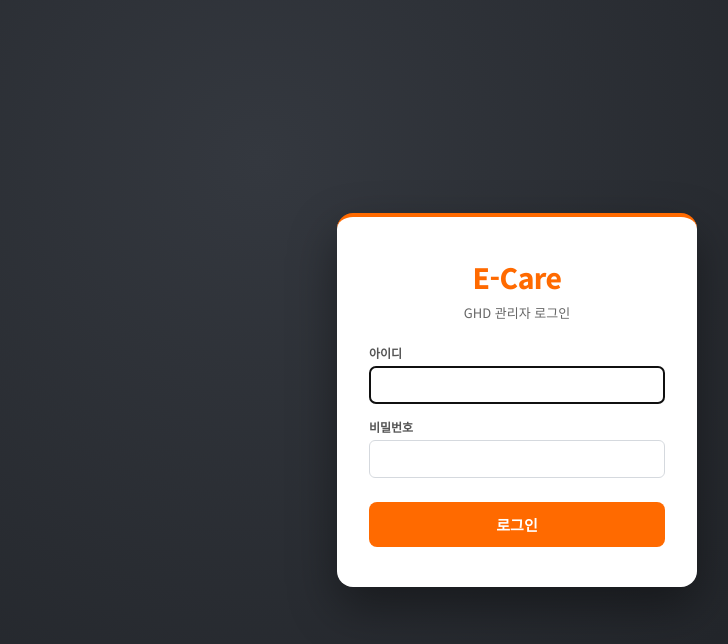
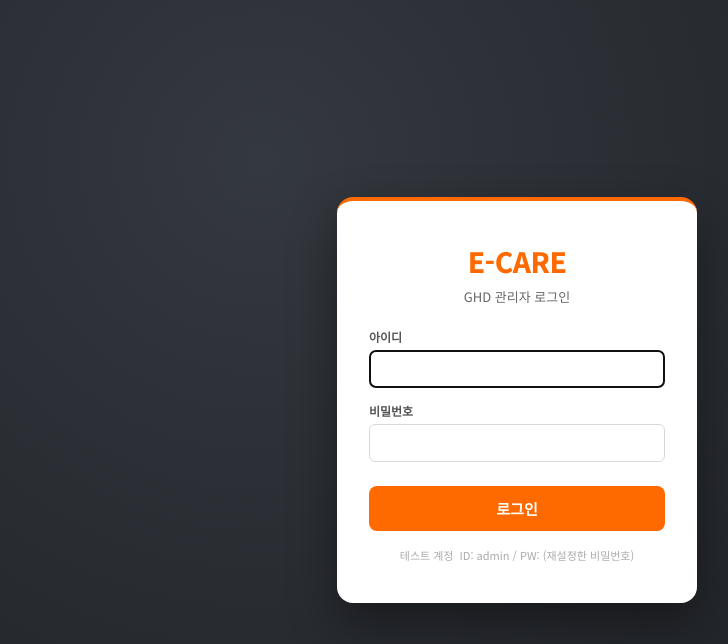
Before and after one commit to nadia0418-web/E-Care, a Flask app: page /login in a window 1280 px wide. Shown: the top 644 px of the page, without its empty margins (123-851 px from the left). Run offline with Flask 3, Linux system fonts and the light colour scheme.

Commit message:
Unify display branding to E-CARE and add test account hint on login
Change all user-visible "E-Care" text (page titles, sidebar logo,
topbar, login logo) to "E-CARE" per final brand naming. Code
identifiers, routes, and DB fields are untouched. Also add a small,
low-emphasis test account hint under the login button.

Co-Authored-By: Claude Sonnet 5 <noreply@anthropic.com>

```diff
--- a/app/static/css/style.css
+++ b/app/static/css/style.css
@@ -589,6 +589,13 @@ p {
     transform: translateY(-1px);
 }
 
+.login-hint {
+    text-align: center;
+    color: #aaa;
+    font-size: 11px;
+    margin: 16px 0 0;
+}
+
 /* ==================================================================
    관리자 화면 (사이드바 레이아웃)
    ================================================================== */
--- a/app/templates/admin_base.html
+++ b/app/templates/admin_base.html
@@ -2,7 +2,7 @@
 <html lang="ko">
 <head>
     <meta charset="UTF-8">
-    <title>{% block title %}E-Care{% endblock %}</title>
+    <title>{% block title %}E-CARE{% endblock %}</title>
     <link rel="preconnect" href="https://fonts.googleapis.com">
     <link rel="preconnect" href="https://fonts.gstatic.com" crossorigin>
     <link href="https://fonts.googleapis.com/css2?family=Noto+Sans+KR:wght@400;500;700;800&display=swap" rel="stylesheet">
@@ -11,7 +11,7 @@
 <body>
     <div class="admin-shell">
         <aside class="admin-sidebar">
-            <div class="admin-logo">E-Care<span class="admin-logo-dot"></span></div>
+            <div class="admin-logo">E-CARE<span class="admin-logo-dot"></span></div>
             <div class="admin-nav-section">메뉴</div>
             <a class="admin-nav-item {% if active_nav == 'home' %}active{% endif %}" href="{{ url_for('main.index') }}"><span class="admin-nav-icon">🏠</span>홈</a>
             <a class="admin-nav-item {% if active_nav == 'inquiries' %}active{% endif %}" href="{{ url_for('main.inquiries_view') }}"><span class="admin-nav-icon">📨</span>문의 목록</a>
@@ -21,7 +21,7 @@
 
         <div class="admin-main">
             <header class="admin-topbar">
-                <div class="admin-topbar-title">{% block topbar_title %}E-Care{% endblock %}</div>
+                <div class="admin-topbar-title">{% block topbar_title %}E-CARE{% endblock %}</div>
                 <div class="admin-topbar-right">
                     {% if current_user %}
                     <span class="admin-user-badge">
--- a/app/templates/employee_profile.html
+++ b/app/templates/employee_profile.html
@@ -1,5 +1,5 @@
 {% extends "admin_base.html" %}
-{% block title %}{{ employee.name }} - Employee Care Profile - E-Care{% endblock %}
+{% block title %}{{ employee.name }} - Employee Care Profile - E-CARE{% endblock %}
 {% block topbar_title %}Employee Care Profile{% endblock %}
 
 {% block content %}
--- a/app/templates/employees_view.html
+++ b/app/templates/employees_view.html
@@ -1,5 +1,5 @@
 {% extends "admin_base.html" %}
-{% block title %}직원 데이터 - E-Care{% endblock %}
+{% block title %}직원 데이터 - E-CARE{% endblock %}
 {% block topbar_title %}직원 데이터{% endblock %}
 
 {% block content %}
--- a/app/templates/home.html
+++ b/app/templates/home.html
@@ -1,5 +1,5 @@
 {% extends "admin_base.html" %}
-{% block title %}홈 - E-Care{% endblock %}
+{% block title %}홈 - E-CARE{% endblock %}
 {% block topbar_title %}홈{% endblock %}
 
 {% block content %}
--- a/app/templates/inquiries_view.html
+++ b/app/templates/inquiries_view.html
@@ -1,5 +1,5 @@
 {% extends "admin_base.html" %}
-{% block title %}문의 목록 - E-Care{% endblock %}
+{% block title %}문의 목록 - E-CARE{% endblock %}
 {% block topbar_title %}문의 목록{% endblock %}
 
 {% block content %}
--- a/app/templates/inquiry_detail.html
+++ b/app/templates/inquiry_detail.html
@@ -1,5 +1,5 @@
 {% extends "admin_base.html" %}
-{% block title %}{{ inquiry.inquiry_id }} 상세 - E-Care{% endblock %}
+{% block title %}{{ inquiry.inquiry_id }} 상세 - E-CARE{% endblock %}
 {% block topbar_title %}문의 상세 · {{ inquiry.inquiry_id }}{% endblock %}
 
 {% block content %}
--- a/app/templates/login.html
+++ b/app/templates/login.html
@@ -2,7 +2,7 @@
 <html lang="ko">
 <head>
     <meta charset="UTF-8">
-    <title>관리자 로그인 - E-Care</title>
+    <title>관리자 로그인 - E-CARE</title>
     <link rel="preconnect" href="https://fonts.googleapis.com">
     <link rel="preconnect" href="https://fonts.gstatic.com" crossorigin>
     <link href="https://fonts.googleapis.com/css2?family=Noto+Sans+KR:wght@400;500;700;800&display=swap" rel="stylesheet">
@@ -11,7 +11,7 @@
 <body class="login-page">
     <div class="login-wrap">
         <div class="login-card">
-            <div class="login-logo">E-Care</div>
+            <div class="login-logo">E-CARE</div>
             <p class="login-sub">GHD 관리자 로그인</p>
             {% if error %}
             <div class="login-error">{{ error }}</div>
@@ -24,6 +24,7 @@
                 <input type="password" name="password" class="text-input" autocomplete="current-password">
                 <button type="submit" class="login-btn">로그인</button>
             </form>
+            <p class="login-hint">테스트 계정&nbsp; ID: admin / PW: (재설정한 비밀번호)</p>
         </div>
     </div>
 </body>
--- a/app/templates/not_found.html
+++ b/app/templates/not_found.html
@@ -1,5 +1,5 @@
 {% extends "admin_base.html" %}
-{% block title %}찾을 수 없음 - E-Care{% endblock %}
+{% block title %}찾을 수 없음 - E-CARE{% endblock %}
 {% block topbar_title %}문의 목록{% endblock %}
 
 {% block content %}
--- a/app/templates/rules_view.html
+++ b/app/templates/rules_view.html
@@ -1,5 +1,5 @@
 {% extends "admin_base.html" %}
-{% block title %}관련 내규 - E-Care{% endblock %}
+{% block title %}관련 내규 - E-CARE{% endblock %}
 {% block topbar_title %}관련 내규{% endblock %}
 
 {% block content %}
```
